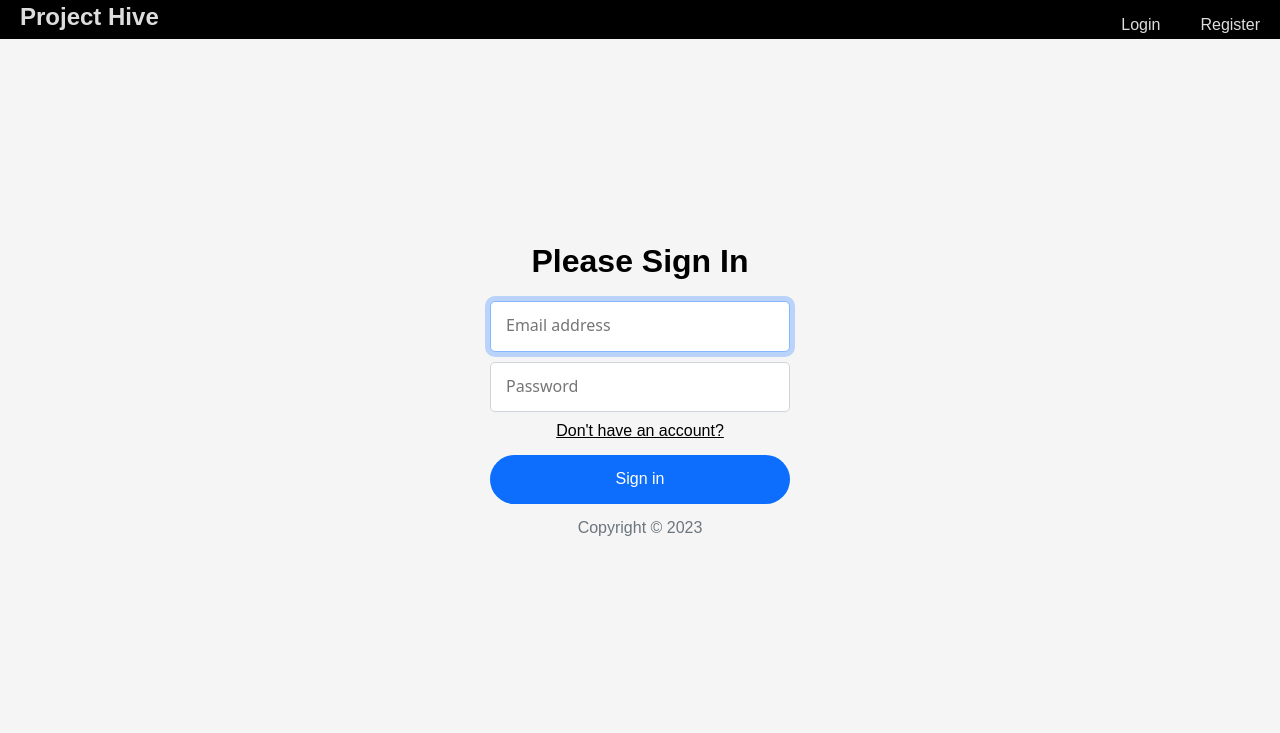
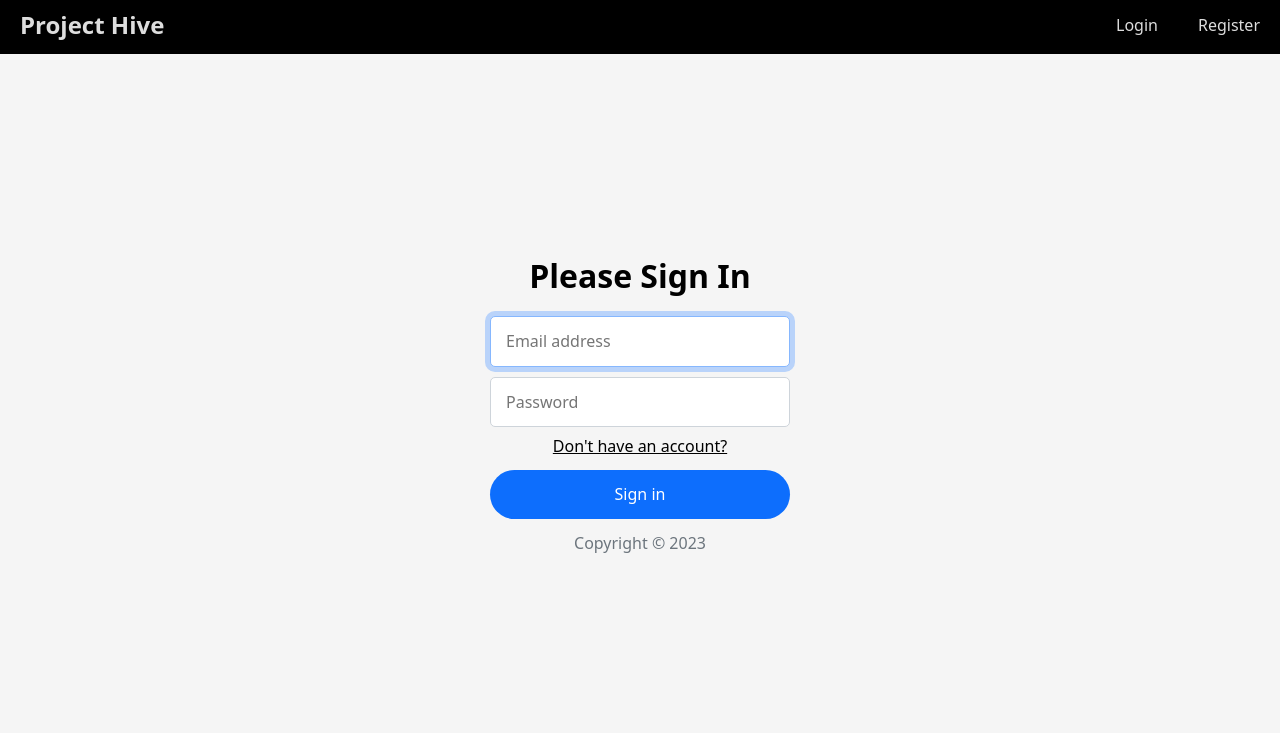
Before and after one commit to Haitham030303/AgileProject, a Flask app: a page that uses website/templates/base.html in a window 1280 px wide. Shown: the top 733 px of the page. Run offline with Flask 3, Linux system fonts and the light colour scheme; some libraries are stand-ins or nearby versions.

Commit message:
Fix some layout issues with logged out navbar.

```diff
--- a/website/static/css/main.css
+++ b/website/static/css/main.css
@@ -2,7 +2,7 @@
 *::after,
 *::before {
     box-sizing: border-box;
-    font-family: sans-serif;
+    /* font-family: sans-serif; */
 }
 
 html {
@@ -604,7 +604,6 @@ nav li {
 
 
 /* Avatar dropdown */
-
 .gravatar {
     position: relative;
     top: -6px;
@@ -618,6 +617,10 @@ nav li {
 
 .nav .list {
     margin-bottom: 0.5rem;
+}
+
+.mb-16 {
+    margin-bottom: 1.5rem;
 }
 
 .dropdown {
--- a/website/templates/base.html
+++ b/website/templates/base.html
@@ -40,12 +40,10 @@
             <a href="/logout">Logout</a>
           </div>
         </li>
-        <!-- <li><a href="/logout">Logout</a></li>
-        <li><a href="/profile/dashboard">Dashboard</a></li> -->
-        <!-- <li><a href="/profile/myaccount">My Account</a></li> -->
+
         {% else %}
-        <li><a href="/login">Login</a></li>
-        <li><a href="/register">Register</a></li>
+        <li class="mb-16"><a href="/login">Login</a></li>
+        <li class="mb-16"><a href="/register">Register</a></li>
         {% endif %}
       </ul>
     </nav>
--- a/website/templates/index.html
+++ b/website/templates/index.html
@@ -5,7 +5,7 @@
 {% endblock %}
 
 {% block main %}
-
+  <h1>Ongoing Projects</h1>
 {% for entry in entries %}
 <div class="modal-box" id="popup">
     <h2>Are you sure you want to join?</h2>
```
